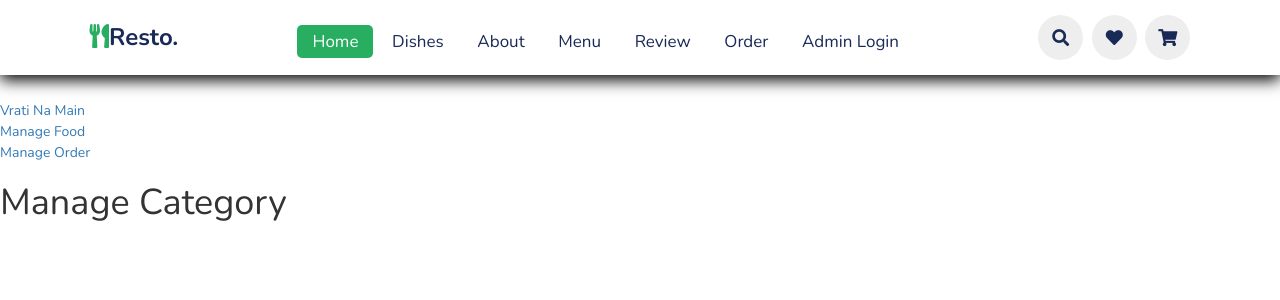
After one commit to LukaP123456/Food_delivery_website, a PHP site: page /manage-admin.php in a window 1280 px wide. The commit adds this page. Shown: the top 300 px of the page. Run offline with PHP 8.4, Linux system fonts and the light colour scheme.

Commit message:
zapoceo back

```diff
--- a/admin/admin.php
+++ /dev/null
@@ -1,4 +0,0 @@
-<?php
-
-echo "Hello World";
-?>
--- a/header.php
+++ b/header.php
@@ -29,12 +29,12 @@
     <a href="#" class="logo"><i class="fas fa-utensils"></i>resto.</a>
     <nav class="navbar">
         <a class="active" href="#home">home</a>
-        <a href="#dishes">dishes</a>
+        <a href="#dishes" >dishes</a>
         <a href="#about">about</a>
         <a href="#menu">menu</a>
         <a href="#review">review</a>
         <a href="#order">order</a>
-        <a href="admin/admin.php">Admin login</a>
+        <a href="manage-admin.php">Admin login</a>
 
     </nav>
 
--- /dev/null
+++ b/manage-admin.php
@@ -0,0 +1,14 @@
+<?php
+include "header.php";
+?>
+<br><br><br><br><br>
+<a href="main.php">Vrati na main</a><br>
+<a href="manage-food.php">Manage food</a><br>
+<a href="manage-order.php">Manage order</a><br>
+
+
+<div class="main-content">
+    <div class="wrapper">
+        <h1>Manage category</h1>
+    </div>
+</div>
```
Also changed, not shown: manage-food.php (added, +12 -0 lines), manage-order.php (added, +12 -0 lines).
